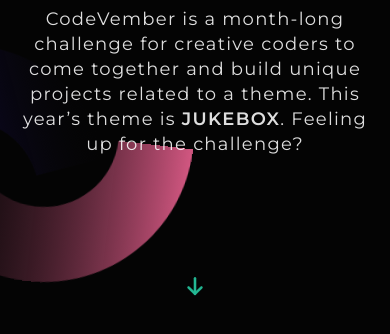
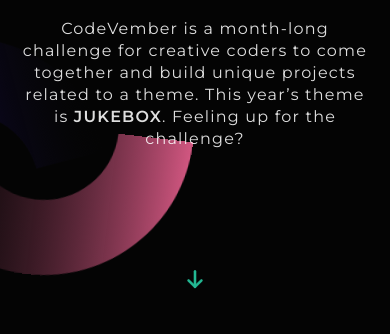
Before and after one commit to brandondadam/CodeVember-Website, a website: page index.html in a window 390 px wide. Shown: the part 302-636 px from the top of the page. Drawn offline with nearby package versions, Linux system fonts and the light colour scheme.

Commit message:
Responsive stuff! Currently, just the hero section

```diff
--- a/src/scss/base/_typography.scss
+++ b/src/scss/base/_typography.scss
@@ -186,6 +186,89 @@
 	line-height: 25px;
 }
 
+@include media( '<=950px' ) {
+
+	.h1, h1{
+		font-size: 40px;
+		letter-spacing: 1.8px;
+	}
+
+	.h2, h2 {
+		font-size: 115px;
+		letter-spacing: 18px;
+	}
+
+}
+
+@include media( '<=825px' ) {
+
+	.h1, h1{
+		font-size: 36px;
+		letter-spacing: 1px;
+	}
+
+	.h2, h2 {
+		font-size: 100px;
+		letter-spacing: 15px;
+	}
+
+}
+
+@include media( '<=700px' ) {
+
+	.h1, h1{
+		font-size: 35px;
+		letter-spacing: 1px;
+	}
+
+	.h2, h2 {
+		font-size: 90px;
+		letter-spacing: 13px;
+	}
+
+}
+
+@include media( '<=medium' ) {
+
+	.h1, h1{
+		font-size: 30px;
+		letter-spacing: .8px;
+	}
+
+	.h2, h2 {
+		font-size: 80px;
+		letter-spacing: 10px;
+	}
+
+	p {
+		font-size: 16px;
+		letter-spacing: 1.2px;
+		line-height: 22px;
+	}
+}
+
+@include media( '<=500px' ) {
+	.h1, h1{
+		font-size: 24px;
+		letter-spacing: 1px;
+	}
+	.h2, h2 {
+		font-size: 60px;
+		letter-spacing: 11px;
+	}
+}
+
+@include media( '<=425px' ) {
+	.h1, h1{
+		font-size: 24px;
+		letter-spacing: 1px;
+	}
+	.h2, h2 {
+		font-size: 52px;
+		letter-spacing: 10px;
+	}
+}
+
 dfn, cite, em, i {
 	font-style: italic;
 }
--- a/src/scss/layout/_hero.scss
+++ b/src/scss/layout/_hero.scss
@@ -9,7 +9,6 @@
 }
 
 .hero-disk {
-
   svg {
     width: 300px;
     height: auto;
@@ -74,7 +73,6 @@
   bottom: 591px;
   left: 50px;
 }
-
 @keyframes disk-rotation {
   from {
     transform: rotate(0deg);
@@ -84,7 +82,6 @@
     transform: rotate(-30deg);
   }
 }
-
 @keyframes disk-rotation-alt {
   from {
     transform: rotate(0deg);
@@ -94,7 +91,6 @@
     transform: rotate(20deg);
   }
 }
-
 @keyframes sphere-rotation {
   from {
     transform: rotate(0deg);
@@ -103,6 +99,22 @@
   to {
     transform: rotate(360deg);
   }
+}
+
+.theme-title {
+  margin-bottom: 55px;
+}
+
+.hero-title {
+  margin-bottom: 60px;
+}
+
+.hero-title::before {
+  content: '#';
+}
+
+.hero-title::after {
+  content: '2018';
 }
 
 .hero-paragraph {
@@ -119,8 +131,8 @@
   right: 0;
   bottom: 0;
   left: 0;
-  margin: 100px auto 0 auto;
-  width :25px;
+  margin: 100px auto 0;
+  width: 25px;
   height: 50px;
 }
 
@@ -137,20 +149,52 @@
   animation-iteration-count: infinite;
 }
 @keyframes scroll {
-  0% { opacity: 0;}
-  15% { transform: translateY(0); opacity: 1;}
-  100% { transform: translateY(15px); opacity: 0;}
+  0% {
+    opacity: 0;
   }
 
-@include media( '>medium' ) {
+  15% {
+    transform: translateY(0);
+    opacity: 1;
+  }
 
+  100% {
+    transform: translateY(15px);
+    opacity: 0;
+  }
+}
+
+@include media( '<=950px' ) {
+  .theme-title {
+    margin-bottom: 45px;
+  }
+}
+
+@include media( '<=825px' ) {
+  .theme-title {
+    margin-bottom: 32px;
+  }
+
+  .hero-title {
+    margin-bottom: 50px;
+  }
+
+}
+
+@include media( '<=700px' ) {
+  .theme-title {
+    margin-bottom: 20px;
+  }
+}
+
+
+@include media('>medium') {
   .hero {
     padding-top: 125px;
     padding-bottom: 50px;
   }
 
   .hero-disk {
-
     svg {
       width: 600px;
     }
@@ -178,27 +222,31 @@
     left: 31px;
   }
 
-  .theme-title {
-    margin-bottom: 55px;
-  }
-
-	.hero-title {
-		margin-bottom: 50px;
-	}
-
-  .hero-title::before {
-    content: '#'
-  }
-
-  .hero-title::after {
-    content: '2018'
-  }
-
   .hero-paragraph {
-    padding: 0 40px
+    padding: 0 40px;
   }
 
   .hero-browser {
     margin-top: 64px;
   }
 }
+
+@include media( '<=500px' ) {
+  .theme-title {
+    margin-bottom: 8px;
+  }
+
+  .hero-title {
+    margin-bottom: 45px;
+  }
+}
+
+@include media( '<=425px' ) {
+  .theme-title {
+    margin-bottom: 0;
+  }
+
+  .hero-title {
+    margin-bottom: 45px;
+  }
+}
```
Also changed, not shown: dist/css/style.css. Lines whose indentation alone changed are shown as unchanged.
